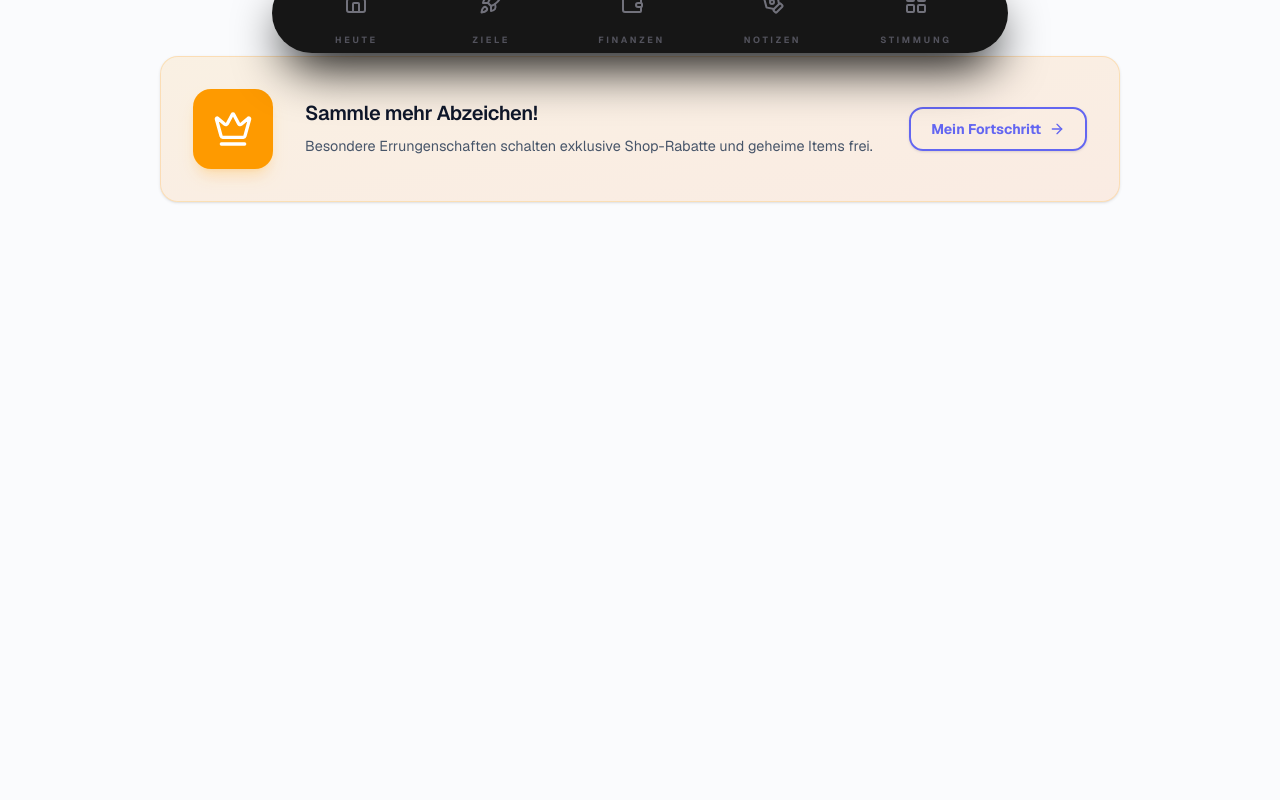
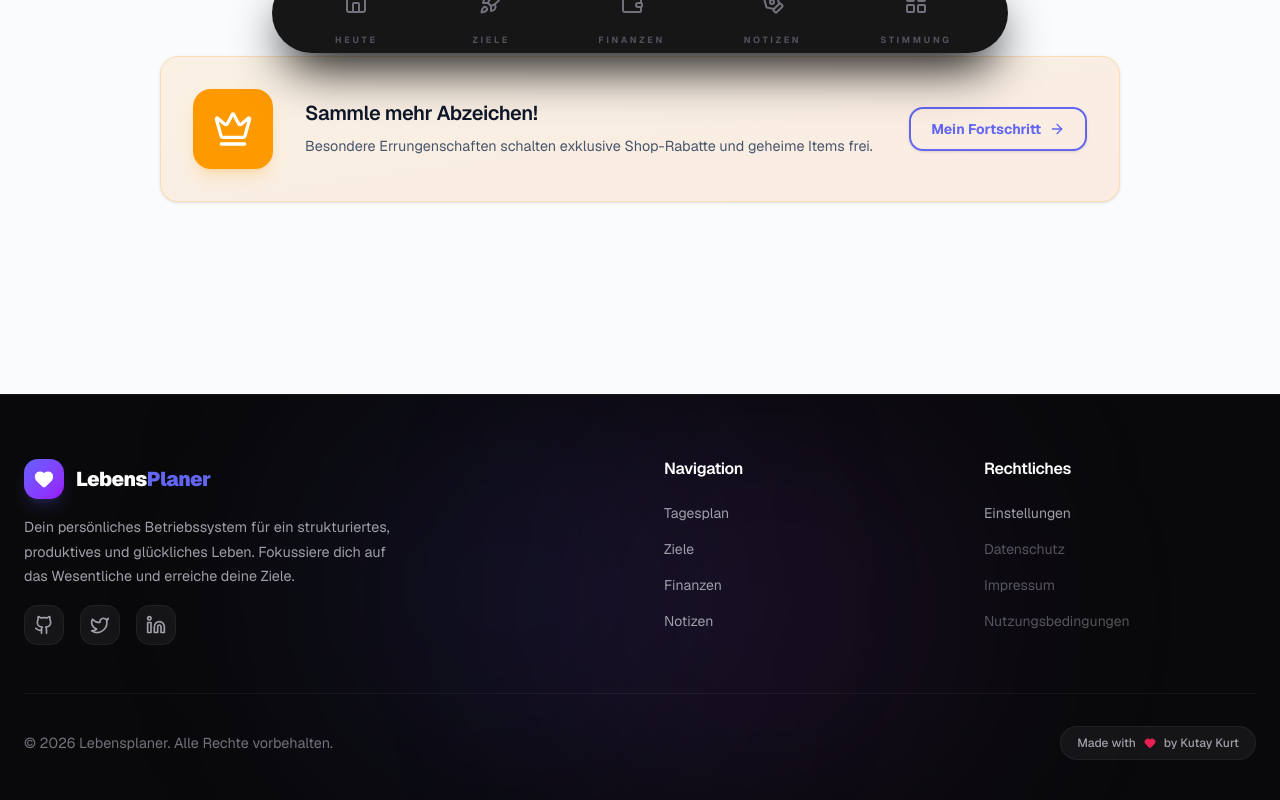
Before and after one commit to kutaykurt/lebens-planer, a Next.js app: page /shop in a window 1280 px wide. Shown: the part 723-1523 px from the top of the page. Before the commit the page ends 1037 px from the top, so only its background shows below. Built offline with nearby package versions, Linux system fonts and the light colour scheme.

Commit message:
Add responsive dark footer

```diff
--- a/src/app/(main)/layout.tsx
+++ b/src/app/(main)/layout.tsx
@@ -1,7 +1,7 @@
 'use client';
 
 import { useState, ReactNode } from 'react';
-import { Header, BottomNav, PageContainer } from '@/components/layout';
+import { Header, BottomNav, PageContainer, Footer } from '@/components/layout';
 import { ToastContainer, useToasts } from '@/components/ui';
 import { useUIStore, useLifeOSStore, useHydration } from '@/stores';
 import { GlobalQuickAddDialog } from '@/components/features/GlobalQuickAddDialog';
@@ -33,6 +33,7 @@ export default function MainLayout({ children }: { children: ReactNode }) {
         <>
             <Header onQuickAdd={openQuickAdd} />
             {children}
+            <Footer />
             <BottomNav />
             <ToastContainer toasts={toasts} onRemove={removeToast} />
             <GlobalQuickAddDialog />
--- /dev/null
+++ b/src/components/layout/Footer.tsx
@@ -0,0 +1,87 @@
+'use client';
+
+import Link from 'next/link';
+import { Heart, Github, Twitter, Linkedin } from 'lucide-react';
+
+export function Footer() {
+    return (
+        <footer className="relative mt-20 pb-32 md:pb-10 border-t border-white/5 bg-zinc-950 overflow-hidden">
+            {/* Decorative background gradients */}
+            <div className="absolute top-0 left-1/4 w-96 h-96 bg-indigo-500/10 rounded-full blur-[120px] pointer-events-none" />
+            <div className="absolute bottom-0 right-1/4 w-96 h-96 bg-purple-500/10 rounded-full blur-[120px] pointer-events-none" />
+
+            <div className="max-w-7xl mx-auto px-6 pt-16 relative z-10">
+                <div className="grid grid-cols-1 md:grid-cols-4 gap-12 mb-12">
+                    {/* Brand Column */}
+                    <div className="space-y-4 md:col-span-2">
+                        <div className="flex items-center gap-3">
+                            <div className="w-10 h-10 rounded-xl bg-gradient-to-br from-indigo-500 to-purple-600 flex items-center justify-center text-white shadow-lg shadow-indigo-500/20">
+                                <Heart className="w-5 h-5 fill-current" />
+                            </div>
+                            <span className="text-xl font-black tracking-tight text-white">
+                                Lebens<span className="text-[var(--accent-primary)]">Planer</span>
+                            </span>
+                        </div>
+                        <p className="text-zinc-400 text-sm leading-relaxed max-w-sm">
+                            Dein persönliches Betriebssystem für ein strukturiertes, produktives und glückliches Leben.
+                            Fokussiere dich auf das Wesentliche und erreiche deine Ziele.
+                        </p>
+                        <div className="flex gap-4">
+                            <SocialLink href="https://github.com" icon={Github} label="GitHub" />
+                            <SocialLink href="https://twitter.com" icon={Twitter} label="Twitter" />
+                            <SocialLink href="https://linkedin.com" icon={Linkedin} label="LinkedIn" />
+                        </div>
+                    </div>
+
+                    {/* Links Column 1 */}
+                    <div>
+                        <h4 className="font-bold text-white mb-6">Navigation</h4>
+                        <ul className="space-y-4 text-sm text-zinc-400">
+                            <li><Link href="/today" className="hover:text-[var(--accent-primary)] transition-colors">Tagesplan</Link></li>
+                            <li><Link href="/goals" className="hover:text-[var(--accent-primary)] transition-colors">Ziele</Link></li>
+                            <li><Link href="/finance" className="hover:text-[var(--accent-primary)] transition-colors">Finanzen</Link></li>
+                            <li><Link href="/notebook" className="hover:text-[var(--accent-primary)] transition-colors">Notizen</Link></li>
+                        </ul>
+                    </div>
+
+                    {/* Links Column 2 */}
+                    <div>
+                        <h4 className="font-bold text-white mb-6">Rechtliches</h4>
+                        <ul className="space-y-4 text-sm text-zinc-400">
+                            <li><Link href="/settings" className="hover:text-[var(--accent-primary)] transition-colors">Einstellungen</Link></li>
+                            <li><span className="opacity-50 cursor-not-allowed">Datenschutz</span></li>
+                            <li><span className="opacity-50 cursor-not-allowed">Impressum</span></li>
+                            <li><span className="opacity-50 cursor-not-allowed">Nutzungsbedingungen</span></li>
+                        </ul>
+                    </div>
+                </div>
+
+                <div className="pt-8 border-t border-white/5 flex flex-col md:flex-row items-center justify-between gap-4 text-center">
+                    <p className="text-xs text-zinc-500">
+                        &copy; {new Date().getFullYear()} Lebensplaner. Alle Rechte vorbehalten.
+                    </p>
+
+                    <div className="flex items-center gap-2 text-xs font-medium text-zinc-400 px-4 py-2 rounded-full bg-white/5 border border-white/5">
+                        <span>Made with</span>
+                        <Heart className="w-3 h-3 text-rose-500 fill-current animate-pulse" />
+                        <span>by Kutay Kurt</span>
+                    </div>
+                </div>
+            </div>
+        </footer>
+    );
+}
+
+function SocialLink({ href, icon: Icon, label }: { href: string; icon: any; label: string }) {
+    return (
+        <a
+            href={href}
+            target="_blank"
+            rel="noopener noreferrer"
+            className="w-10 h-10 rounded-xl bg-white/5 border border-white/5 flex items-center justify-center text-zinc-400 hover:bg-[var(--accent-primary)] hover:text-white hover:border-[var(--accent-primary)] transition-all duration-300 group"
+            aria-label={label}
+        >
+            <Icon className="w-5 h-5 group-hover:scale-110 transition-transform" />
+        </a>
+    );
+}
--- a/src/components/layout/index.tsx
+++ b/src/components/layout/index.tsx
@@ -3,3 +3,4 @@
 export { BottomNav } from './BottomNav';
 export { Header } from './Header';
 export { PageContainer } from './PageContainer';
+export { Footer } from './Footer';
```
